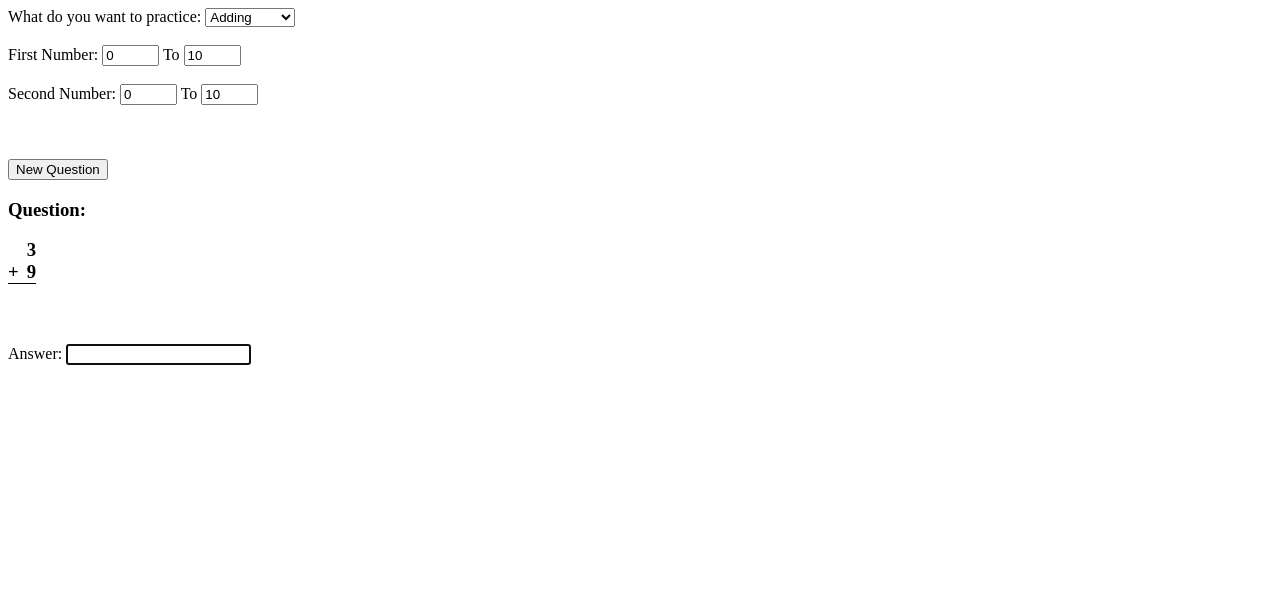
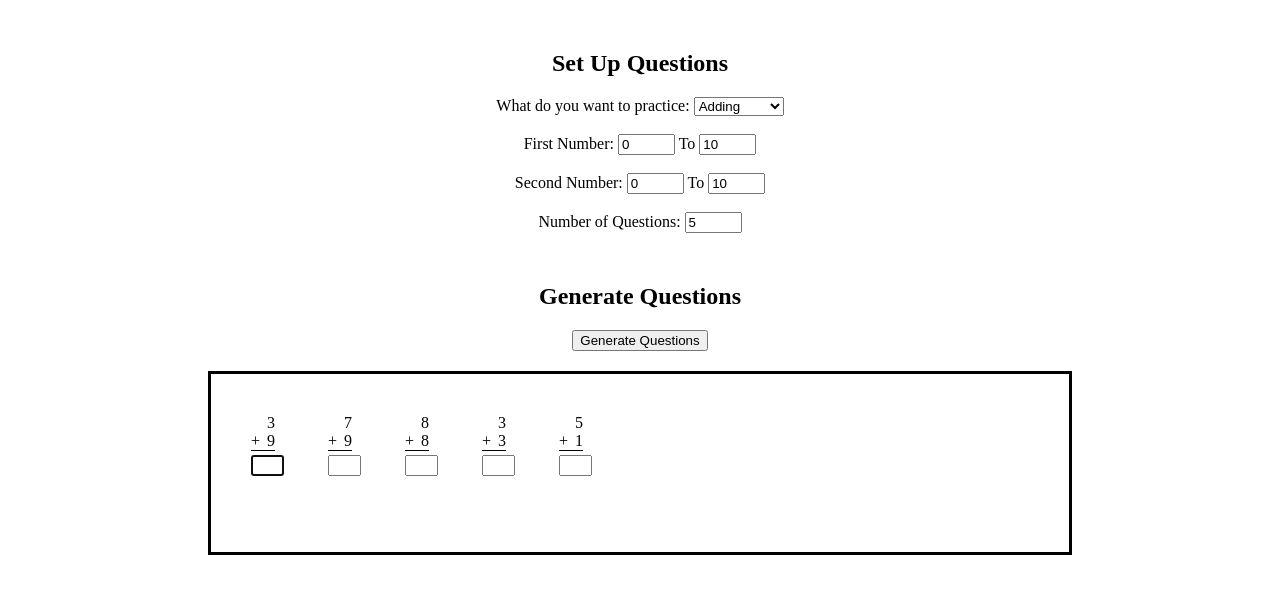
Before and after one commit to ykiflawi/ykiflawi.github.io, a website with bundled scripts: page arithmatics.html in a window 1280 px wide. Built offline with nearby package versions, Linux system fonts and the light colour scheme.

Commit message:
Implemented multiple questions

```diff
--- a/arithmatics.html
+++ b/arithmatics.html
@@ -10,6 +10,8 @@
   </head>
 
   <body>
+    <div id="questionSetupBox">
+      <h2>Set Up Questions</h2>
       <label for="operator">What do you want to practice:</label>
       <select name="operator" id="operator">
         <option value="+" selected>Adding</option>
@@ -55,25 +57,20 @@
       />
       <br />
       <br />
-    <br />
-    <br />
-    <div id="questionBox">
-      <button id="newQuestion">New Question</button>
-      <h3>Question:</h3>
-      <h3 id="question">xxx</h3>
+      <label for="numQuestions">Number of Questions: </label>
+      <input
+        type="text"
+        size="4"
+        value="5"
+        name="numQuestions"
+        id="numQuestions"
+      />
     </div>
-    <br />
-    <br />
-    <div id="answerBox">
-      Answer:
-      <input type="text" id="answer" />
-      <!--
-      <button id="checkAnswer">Check Answer</button>
-      -->
-      <br />
-      <div id="correctAnswer" style="color: green"></div>
-      <div id="incorrectAnswer" style="color: red"></div>
+    <div id="generateQuestionsBox">
+      <h2>Generate Questions</h2>
+      <button id="generateQuestions">Generate Questions</button>
     </div>
+    <div id="questions"></div>
   </body>
   <script type="module" src="./main.js"></script>
 </html>
--- a/arithmatics.js
+++ b/arithmatics.js
@@ -1,47 +1,66 @@
 const FIRST_OPERAND = 1
 const SECOND_OPERAND = 2
 
-class Generator {
-  constructor(
-    operator = "+",
-    minFirstOperand = 0,
-    maxFirstOperand = 10,
-    minSecondOperand = 0,
-    maxSecondOperand = 10,
-    answer = null
-  ) {
-    this.operator = operator
-    this.minFirstOperand = minFirstOperand
-    this.maxFirstOperand = maxFirstOperand
-    this.minSecondOperand = minSecondOperand
-    this.maxSecondOperand = maxSecondOperand
-    this.answer = answer
+export class Generator {
+  static operator = "+"
+  static minFirstOperand = 0
+  static maxFirstOperand = 10
+  static minSecondOperand = 0
+  static maxSecondOperand = 10
+  static numQuestions = 5
+  static questions = []
+
+  static generateQuestions() {
+    Generator.questions = []
+    let questionBoxes = ""
+    for (let index = 0; index < Generator.numQuestions; index++) {
+      Generator.questions.push(new Generator())
+      questionBoxes =
+        questionBoxes +
+        `<div id="questionBox${index}" class="questionBox"></div>\n`
+    }
+
+    $("#questions").html(questionBoxes)
+
+    Generator.questions.forEach((question, index) => {
+      question.generateQuestion(index)
+    })
+
+    $("[id^=answerBox]").on("keyup", function (e) {
+      e.preventDefault()
+      if (e.keyCode === 13) {
+        const index = parseInt(e.target.id.substring(6))
+        Generator.checkAnswers(parseInt($(`#${e.target.id}`).val()), index)
+      }
+    })
+
+    window.scrollTo(0, 0)
+    $("#answer0").select()
+  }
+
+  static checkAnswers(answer, index) {
+    if (answer === this.questions[index].correctAnswer) {
+      $(`#incorrectAnswer${index}`).hide()
+      $(`#correctAnswer${index}`).html("Correct!")
+      $(`#correctAnswer${index}`).show()
+      $(`#answer${index + 1}`).select()
+    } else {
+      $(`#correctAnswer${index}`).hide()
+      $(`#incorrectAnswer${index}`).html("Try Again!")
+      $(`#incorrectAnswer${index}`).show()
+      $(`#answer${index}`).select()
+    }
+  }
+
+  constructor(answer = null) {
     this.correctAnswer = null
   }
 
-  setOperator(operator) {
-    this.operator = operator
-  }
-
-  setOperands(
-    minFirstOperand,
-    maxFirstOperand,
-    minSecondOperand,
-    maxSecondOperand
-  ) {
-    this.minFirstOperand = minFirstOperand
-    this.maxFirstOperand = maxFirstOperand
-    this.minSecondOperand = minSecondOperand
-    this.maxSecondOperand = maxSecondOperand
-  }
-
-  generateQuestion() {
-    $("#correctAnswer").hide()
-    $("#correctAnswer").hide()
+  generateQuestion(index) {
     const firstOperand = this.getRandomOperand(FIRST_OPERAND)
     const secondOperand = this.getRandomOperand(SECOND_OPERAND)
 
-    switch (this.operator) {
+    switch (Generator.operator) {
       case "+": {
         this.correctAnswer = firstOperand + secondOperand
         break
@@ -59,50 +78,46 @@ class Generator {
         break
       }
     }
-    $("#question").html(
+    $(`#questionBox${index}`).html(
       `
       <span class="equation stacked">
         <span class="number">${firstOperand}</span>
-        <span class="operator">${this.operator}</span>
+        <span class="operator">${Generator.operator}</span>
         <span class="number">${secondOperand}</span>
         <span class="equals">=</span>
-      </span>`
+      </span>
+      <div id="answerBox${index}">
+        <input type="text" size="${
+          String(firstOperand).length
+        }" id="answer${index}" />
+        <div id="correctAnswer${index}" style="color: green"></div>
+        <div id="incorrectAnswer${index}" style="color: red"></div>
+      </div>
+      <br />
+      <br />
+    `
     )
-    $("#answer").val("")
-    $("#answer").focus()
+    $(`#correctAnswer${index}`).hide()
+    $(`#correctAnswer${index}`).hide()
+    $(`#answer${index}`).val("")
+    $(`#answer${index}`).focus()
   }
 
   getRandomOperand(operand) {
     if (operand === FIRST_OPERAND) {
       return Math.round(
-        Math.random() * (this.maxFirstOperand - this.minFirstOperand) +
-          this.minFirstOperand
+        Math.random() *
+          (Generator.maxFirstOperand - Generator.minFirstOperand) +
+          Generator.minFirstOperand
       )
     } else {
       return Math.round(
-        Math.random() * (this.maxSecondOperand - this.minSecondOperand) +
-          this.minSecondOperand
+        Math.random() *
+          (Generator.maxSecondOperand - Generator.minSecondOperand) +
+          Generator.minSecondOperand
       )
-    }
-  }
-
-  checkAnswer(answer) {
-    if (answer === this.correctAnswer) {
-      $("#incorrectAnswer").hide()
-      $("#correctAnswer").html("Correct!")
-      $("#correctAnswer").show()
-      setTimeout(function () {
-        $("#operator").trigger("change")
-      }, 600)
-    } else {
-      $("#correctAnswer").hide()
-      $("#incorrectAnswer").html("Try Again!")
-      $("#incorrectAnswer").show()
-      $("#answer").select()
     }
   }
 }
 
-export let g = new Generator()
-
-g.generateQuestion()
+Generator.generateQuestions()
--- a/main.js
+++ b/main.js
@@ -1,38 +1,49 @@
-import { g } from "./arithmatics.js"
+import { Generator } from "./arithmatics.js"
 import { debounce } from "./debounce.js"
 
 $("#operator").on("change", function (e) {
   e.preventDefault()
-  g.setOperator($("#operator").val())
-  g.generateQuestion()
+  Generator.operator = $("#operator").val()
+  Generator.generateQuestions()
 })
 
-$("#newQuestion").on("click", function (e) {
+$("#generateQuestions").on("click", function (e) {
   e.preventDefault()
-  g.generateQuestion()
+  Generator.generateQuestions()
 })
 
-$("#minFirstOperand,#maxFirstOperand,#minSecondOperand,#maxSecondOperand").on(
+$("#minFirstOperand").on(
   "keyup",
   debounce(function (e) {
     e.preventDefault()
-    g.setOperands(
-      parseInt($("#minFirstOperand").val()),
-      parseInt($("#maxFirstOperand").val()),
-      parseInt($("#minSecondOperand").val()),
-      parseInt($("#maxSecondOperand").val())
-    )
+    Generator.minFirstOperand = parseInt($("#minFirstOperand").val())
   }, 500)
 )
-
-$("#answer").on("keyup", function (e) {
-  e.preventDefault()
-  if (e.keyCode === 13) {
-    g.checkAnswer(parseInt($("#answer").val()))
-  }
-})
-
-$("#checkAnswer").on("click", function (e) {
-  e.preventDefault()
-  g.checkAnswer(parseInt($("#answer").val()))
-})
+$("#maxFirstOperand").on(
+  "keyup",
+  debounce(function (e) {
+    e.preventDefault()
+    Generator.maxFirstOperand = parseInt($("#maxFirstOperand").val())
+  }, 500)
+)
+$("#minSecondOperand").on(
+  "keyup",
+  debounce(function (e) {
+    e.preventDefault()
+    Generator.minSecondOperand = parseInt($("#minSecondOperand").val())
+  }, 500)
+)
+$("#maxSecondOperand").on(
+  "keyup",
+  debounce(function (e) {
+    e.preventDefault()
+    Generator.maxSecondOperand = parseInt($("#maxSecondOperand").val())
+  }, 500)
+)
+$("#numQuestions").on(
+  "keyup",
+  debounce(function (e) {
+    e.preventDefault()
+    Generator.numQuestions = parseInt($("#numQuestions").val())
+  }, 500)
+)
--- a/styles.css
+++ b/styles.css
@@ -18,3 +18,26 @@
   border-bottom: solid 1px black;
   overflow: hidden;
 }
+
+#questions {
+  border: solid;
+  margin-left: 200px;
+  margin-right: 200px;
+  padding: 20px;
+}
+
+.questionBox {
+  display: inline-block;
+  margin: 20px;
+}
+
+#questionSetupBox {
+  margin-top: 50px;
+  text-align: center;
+}
+
+#generateQuestionsBox {
+  text-align: center;
+  margin-top: 50px;
+  margin-bottom: 20px;
+}
```
Lines whose indentation alone changed are shown as unchanged.
